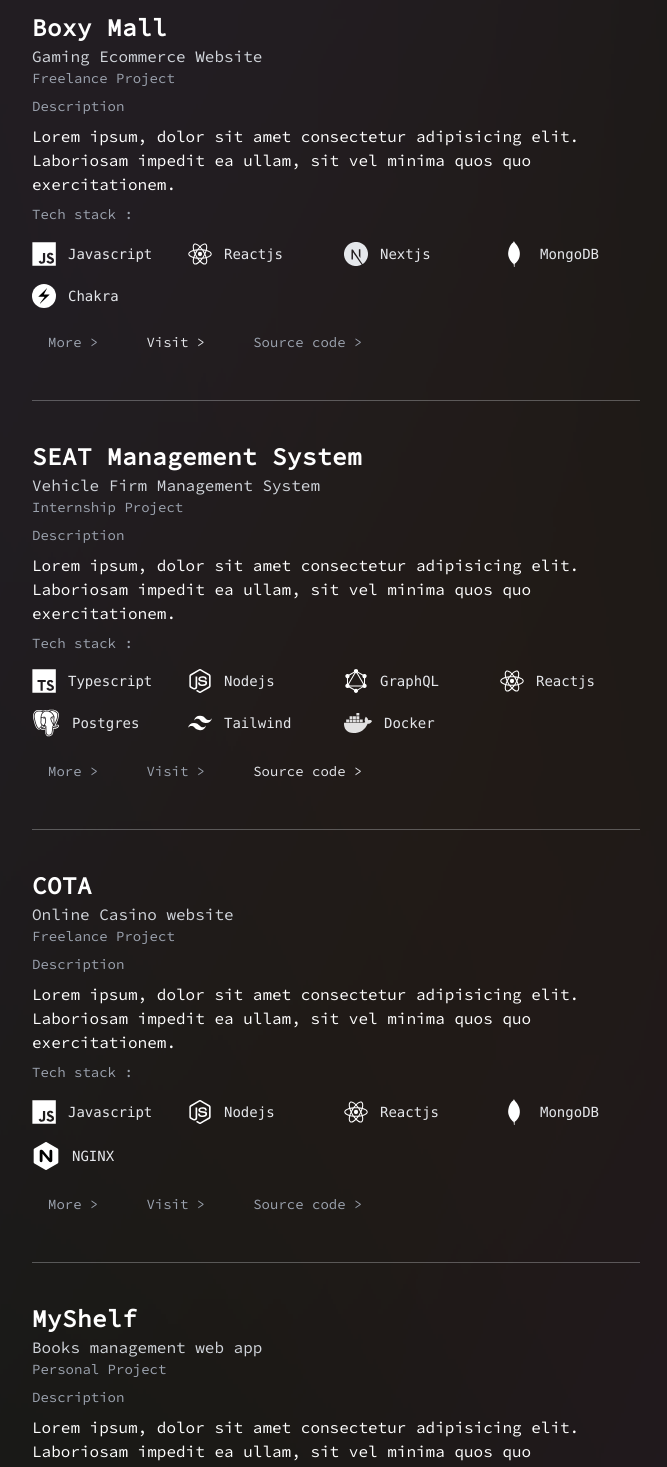
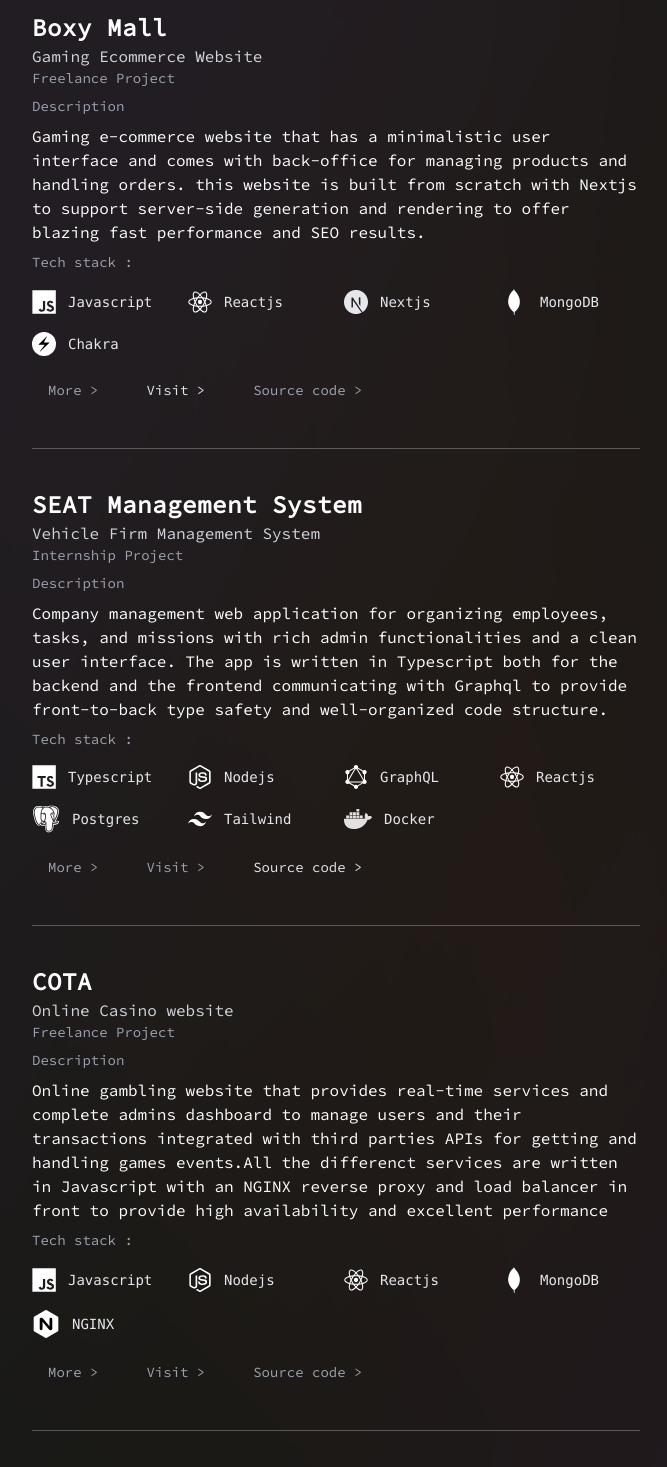
Before and after one commit to firasjaber/my-website, a Next.js app: page /projects in a window 1280 px wide. Shown: the part 260-1727 px from the top of the page, without its empty margins (304-971 px from the left). Built offline with nearby package versions, Linux system fonts and the light colour scheme.

Commit message:
updated projects description

```diff
--- a/pages/projects.tsx
+++ b/pages/projects.tsx
@@ -24,7 +24,7 @@ const projectsData = [
     shortDesc: 'Gaming Ecommerce Website',
     type: 'Freelance Project',
     longDesc:
-      'Lorem ipsum, dolor sit amet consectetur adipisicing elit. Laboriosam impedit ea ullam, sit vel minima quos quo exercitationem.',
+      'Gaming e-commerce website that has a minimalistic user interface and comes with back-office for managing products and handling orders. this website is built from scratch with Nextjs to support server-side generation and rendering to offer blazing fast performance and SEO results.',
     githubUrl: '',
     liveUrl: 'https://boxymall.com',
     readmeUrl: '',
@@ -34,7 +34,7 @@ const projectsData = [
     shortDesc: 'Vehicle Firm Management System',
     type: 'Internship Project',
     longDesc:
-      'Lorem ipsum, dolor sit amet consectetur adipisicing elit. Laboriosam impedit ea ullam, sit vel minima quos quo exercitationem.',
+      'Company management web application for organizing employees, tasks, and missions with rich admin functionalities and a clean user interface. The app is written in Typescript both for the backend and the frontend communicating with Graphql to provide front-to-back type safety and well-organized code structure.',
     githubUrl: 'https://github.com/firasjaber/rb-expertise',
     liveUrl: '',
     readmeUrl: '',
@@ -44,7 +44,7 @@ const projectsData = [
     shortDesc: 'Online Casino website',
     type: 'Freelance Project',
     longDesc:
-      'Lorem ipsum, dolor sit amet consectetur adipisicing elit. Laboriosam impedit ea ullam, sit vel minima quos quo exercitationem.',
+      'Online gambling website that provides real-time services and complete admins dashboard to manage users and their transactions integrated with third parties APIs for getting and handling games events.All the differenct services are written in Javascript with an NGINX reverse proxy and load balancer in front to provide high availability and excellent performance',
     githubUrl: '',
     liveUrl: '',
     readmeUrl: '',
@@ -54,7 +54,7 @@ const projectsData = [
     shortDesc: 'Books management web app',
     type: 'Personal Project',
     longDesc:
-      'Lorem ipsum, dolor sit amet consectetur adipisicing elit. Laboriosam impedit ea ullam, sit vel minima quos quo exercitationem.',
+      'Single page application to manage my booklist and store them for reading later or bookmarking, integrated with Google Books API, and have authentication for different users.',
     githubUrl: 'https://github.com/firasjaber/bookshelf',
     liveUrl: '',
     readmeUrl: '',
```
